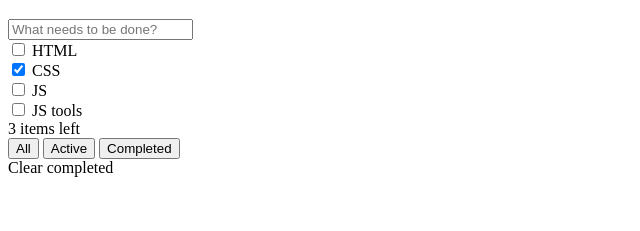
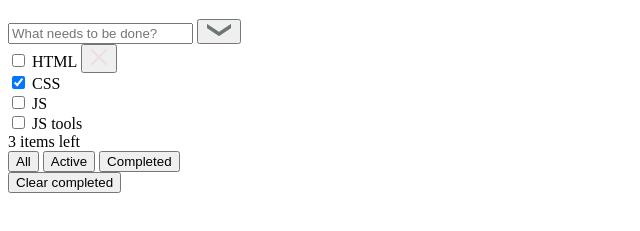
Before and after one commit to ok-technopolis-autumn-2022/Vlad_Korzh, a plain HTML site: page src/index.html in a window 1280 px wide. Shown: the part 61-292 px from the top of the page, without its empty margins (0-640 px from the left). Drawn offline with Linux system fonts and the light colour scheme.

Commit message:
add some changes in index.html, add svg files

```diff
--- a/src/index.html
+++ b/src/index.html
@@ -4,8 +4,8 @@
     <meta charset="UTF-8"/>
     <meta name="description" content="Todos is a website project from Technopolis VK"/>
     <title>todos</title>
-    <link rel="stylesheet" href="style/layout.css"/>
-    <script src="scripts/script.js"></script>
+<!--    <link rel="stylesheet" href="style/layout.css"/>-->
+<!--        <script src="scripts/script.js"></script>-->
 </head>
 <body>
 <header>
@@ -18,46 +18,60 @@
                 <label for="search-todos">
                     <input type="text" id="search-todos" placeholder="What needs to be done?">
                 </label>
+                <button class="button-down-arrow">
+                    <object id="down-arrow" type="image/svg+xml" data="images/down_arrow.svg">
+                        Your browser does not support SVG
+                    </object>
+                </button>
             </header>
-            <section class="checklist">
-                <div class="section-todos1">
+            <article class="checklist">
+                <div class="section-todos">
                     <label for="todos1">
                         <input type="checkbox" id="todos1" name="HTML"> HTML
                     </label>
+                    <button class="button-delete">
+                        <object id="delete" type="image/svg+xml" data="images/delete.svg">
+                            Your browser does not support SVG
+                        </object>
+                    </button>
                 </div>
-                <div class="section-todos2">
+                <div class="section-todos">
                     <label for="todos2">
                         <input type="checkbox" id="todos2" name="CSS" checked> CSS
                     </label>
                 </div>
-                <div class="section-todos3">
+                <div class="section-todos">
                     <label for="todos3">
                         <input type="checkbox" id="todos3" name="JS"> JS
                     </label>
                 </div>
-                <div class="section-todos4">
+                <div class="section-todos">
                     <label for="todos4">
                         <input type="checkbox" id="todos4" name="JS tools"> JS tools
                     </label>
                 </div>
-            </section>
+            </article>
         </div>
         <footer class="footer">
             <div class="footer-container">
-                <div class="footer-text">
+                <div class="footer-number-remaining-todos">
                     3 items left
                 </div>
-                <button class="button-all" href="#">
+                <section class="buttons">
+                    <button class="button-all">
                         All
                     </button>
-                <button class="button-active" href="#">
+                    <button class="button-active">
                         Active
                     </button>
-                <button class="button-completed" href="#">
+                    <button class="button-completed">
                         Completed
                     </button>
-                <div class="footer-text-second">
+                </section>
+                <div class="footer-cleaning-action">
+                    <button class="button-clear">
                         Clear completed
+                    </button>
                 </div>
             </div>
         </footer>
```
Also changed, not shown: src/images/delete.svg (added), src/images/down_arrow.svg (added). Lines whose indentation alone changed are shown as unchanged.
